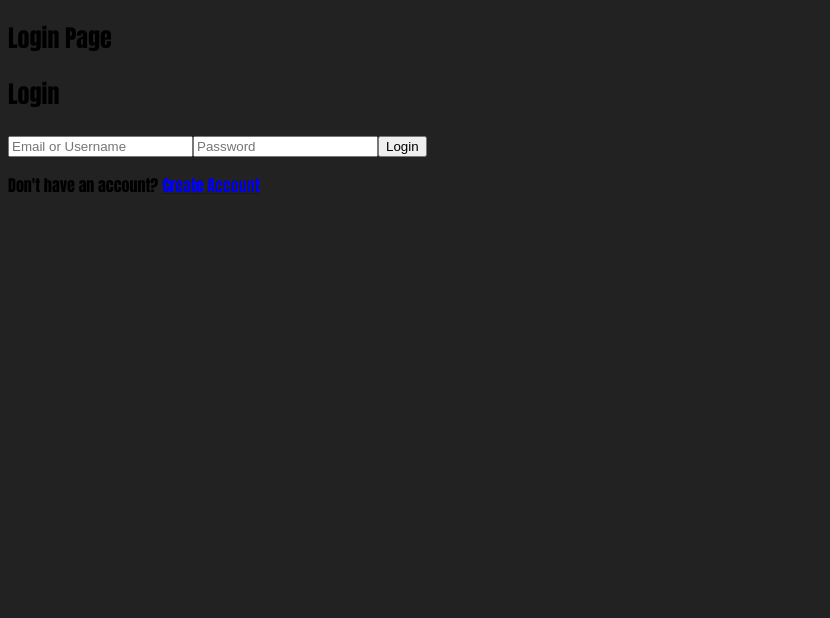
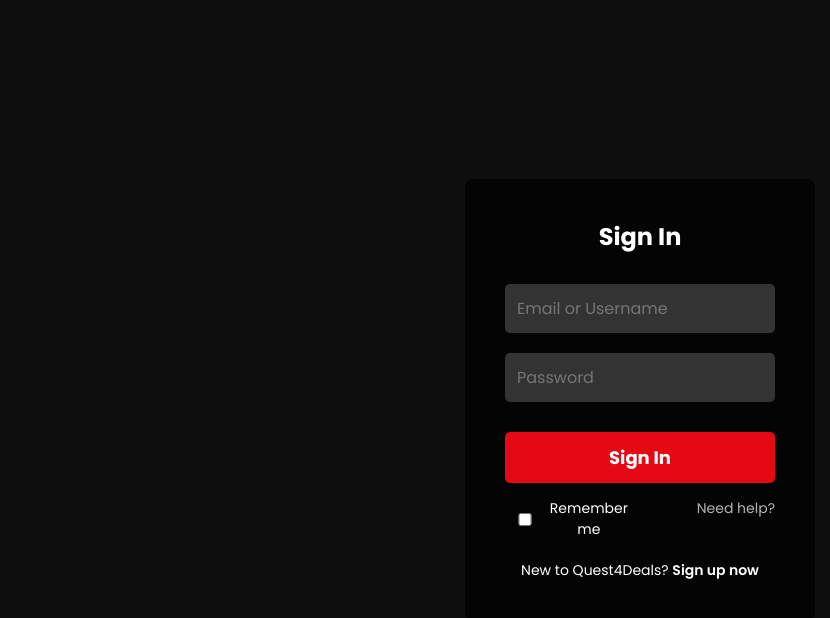
Before and after one commit to Oscar-Ruelas/Quest4Deals, a React (Vite) app in the folder quest4dealsweb.client/: page /login in a window 1280 px wide. Shown: the top 618 px of the page, without its empty margins (0-830 px from the left). Built offline with nearby package versions, Linux system fonts and the light colour scheme.

Commit message:
Added styling to the login page and once the user logs in it goe directly to dashboard page

```diff
--- a/quest4dealsweb.client/src/components/login.tsx
+++ b/quest4dealsweb.client/src/components/login.tsx
@@ -1,17 +1,21 @@
-import { useState } from "react";
+import { useState, useEffect } from "react";
 import { useNavigate } from "react-router-dom";
+import "../styling/Login.css";
 
-const LoginComponent = () => {
+const Login = () => {
   const [userNameOrEmail, setUserNameOrEmail] = useState("");
   const [password, setPassword] = useState("");
-  const [loading, setLoading] = useState(false); // ✅ Loading state
-  const [error, setError] = useState(""); // ✅ Error message state
+  const [keepLoggedIn, setKeepLoggedIn] = useState(false);
   const navigate = useNavigate();
 
+  useEffect(() => {
+    const storedUser = localStorage.getItem("user") || sessionStorage.getItem("user");
+    if (storedUser) {
+      navigate(`/`);
+    }
+  }, [navigate]);
+
   const handleLogin = async () => {
-    setLoading(true);  // ✅ Show loading state
-    setError("");  // ✅ Reset errors
-
     try {
       const response = await fetch("/api/auth/login", {
         method: "POST",
@@ -21,36 +25,28 @@
       });
 
       if (!response.ok) {
-        throw new Error("Invalid username or password.");
+        throw new Error("Login failed");
       }
 
       const data = await response.json();
+      console.log("Login successful:", data);
 
-      if (!data.user) {
-        throw new Error("Login response is missing user data.");
+      if (keepLoggedIn) {
+        localStorage.setItem("user", JSON.stringify(data.user));
+      } else {
+        sessionStorage.setItem("user", JSON.stringify(data.user));
       }
 
-      // ✅ Store user info securely
-      localStorage.setItem("user", JSON.stringify(data.user));
-
-      // ✅ Redirect user to their games page
       navigate(`/user-games/${data.user.id}`);
     } catch (error) {
-      console.error("Login error:", error);
-      // @ts-ignore
-      setError(error.message || "Login failed. Please try again.");
-    } finally {
-      setLoading(false); // ✅ Hide loading state
+      console.error("Error during login:", error);
     }
   };
 
   return (
-      <div>
-        <h2>Login</h2>
-
-        {error && <p style={{ color: "red" }}>{error}</p>} {/* ✅ Show error */}
-        {loading && <p>Loading...</p>} {/* ✅ Show loading */}
-
+      <div className="login-page">
+        <div className="login-container">
+          <h2>Sign In</h2>
           <input
               type="text"
               placeholder="Email or Username"
@@ -63,11 +59,28 @@
               value={password}
               onChange={(e) => setPassword(e.target.value)}
           />
-        <button onClick={handleLogin} disabled={loading}> {/* ✅ Disable button while loading */}
-          {loading ? "Logging in..." : "Login"}
-        </button>
+
+          <button onClick={handleLogin}>Sign In</button>
+
+          <div className="login-options">
+            <div className="remember-me">
+              <input
+                  type="checkbox"
+                  id="keepLoggedIn"
+                  checked={keepLoggedIn}
+                  onChange={() => setKeepLoggedIn(!keepLoggedIn)}
+              />
+              <label htmlFor="keepLoggedIn">Remember me</label>
+            </div>
+            <a href="#" className="help-link">Need help?</a>
+          </div>
+
+          <p className="signup-text">
+            New to Quest4Deals? <a href="/register">Sign up now</a>
+          </p>
+        </div>
       </div>
   );
 };
 
-export default LoginComponent;
+export default Login;
--- a/quest4dealsweb.client/src/pages/Login.tsx
+++ b/quest4dealsweb.client/src/pages/Login.tsx
@@ -1,14 +1,10 @@
-import { Link } from "react-router-dom"; // ✅ Import Link from react-router-dom
+
 import LoginComponent from "../components/login";
 
 function Login() {
     return (
         <div>
-            <h2>Login Page</h2>
             <LoginComponent />
-            <p>
-                Don't have an account? <Link to="/register">Create Account</Link> {/* ✅ Client-side navigation */}
-            </p>
         </div>
     );
 }
--- /dev/null
+++ b/quest4dealsweb.client/src/styling/login.css
@@ -0,0 +1,125 @@
+
+@import url('https://fonts.googleapis.com/css2?family=Poppins:wght@300;400;600;700&display=swap');
+
+* {
+    font-family: 'Poppins', sans-serif;
+    margin: 0;
+    padding: 0;
+    box-sizing: border-box;
+}
+
+/* Login page background */
+.login-page {
+    display: flex;
+    justify-content: center;
+    align-items: center;
+    height: 100vh;
+}
+
+/* Dark overlay */
+.login-page::before {
+    content: "";
+    position: absolute;
+    top: 0;
+    left: 0;
+    width: 100%;
+    height: 100%;
+    background: rgba(0, 0, 0, 0.6);
+}
+
+/* Login form container */
+.login-container {
+    position: relative;
+    background: rgba(0, 0, 0, 0.75);
+    padding: 40px;
+    width: 350px;
+    display: flex;
+    flex-direction: column;
+    border-radius: 8px;
+    color: white;
+    z-index: 2;
+    text-align: center;
+}
+
+/* Login title */
+.login-container h2 {
+    font-size: 24px;
+    font-weight: 700; /* ✅ Bolder title */
+    margin-bottom: 20px;
+}
+
+/* Input fields */
+.login-container input {
+    width: 100%;
+    padding: 12px;
+    margin: 10px 0;
+    border-radius: 5px;
+    border: none;
+    background: #333;
+    color: white;
+    font-size: 16px;
+}
+
+/* Sign In button */
+.login-container button {
+    width: 100%;
+    padding: 12px;
+    background: #e50914;
+    border: none;
+    color: white;
+    font-size: 18px;
+    font-weight: bold;
+    cursor: pointer;
+    margin-top: 20px;
+    border-radius: 5px;
+    transition: background 0.3s ease-in-out;
+}
+
+.login-container button:hover {
+    background: #b20710;
+}
+
+/* Remember me & Help link */
+.login-options {
+    display: flex;
+    justify-content: space-between;
+    font-size: 14px;
+    margin-top: 15px;
+    font-weight: 400;
+}
+
+.remember-me {
+    display: flex;
+    align-items: center;
+}
+
+.remember-me input {
+    margin-right: 5px;
+}
+
+.help-link {
+    color: #b3b3b3;
+    text-decoration: none;
+    font-weight: 400;
+}
+
+.help-link:hover {
+    text-decoration: underline;
+}
+
+/* Sign up text */
+.signup-text {
+    margin-top: 20px;
+    font-size: 14px;
+    font-weight: 400;
+}
+
+.signup-text a {
+    color: white;
+    font-weight: 600;
+    text-decoration: none;
+}
+
+.signup-text a:hover {
+    text-decoration: underline;
+}
```
Also changed, not shown: 28 other files (tests, documents, lock files or other folders). Lines whose indentation alone changed are shown as unchanged.
